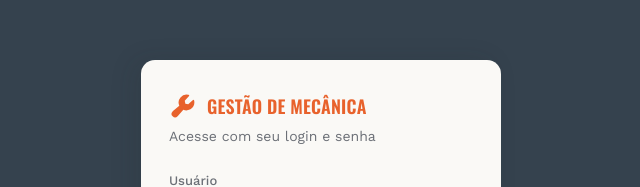
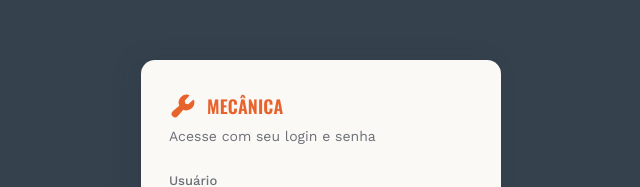
Before and after one commit to BielMurbak/mecanica-frontend, a React (Vite) app: page /login in a window 1280 px wide. Shown: the part 161-348 px from the top of the page, without its empty margins (319-959 px from the left). Built offline with nearby package versions, Linux system fonts and the light colour scheme; no server answers.

Commit message:
Troca de titulo login para apenas mecanica

```diff
--- a/src/pages/LoginPage.jsx
+++ b/src/pages/LoginPage.jsx
@@ -33,7 +33,7 @@ export function LoginPage() {
       <form className="login-card" onSubmit={handleSubmit}>
         <div className="login-card__brand">
           <Wrench size={28} weight="fill" />
-          <h1>Gestão de Mecânica</h1>
+          <h1>Mecânica</h1>
         </div>
         <p className="login-card__subtitle">Acesse com seu login e senha</p>
 
```
